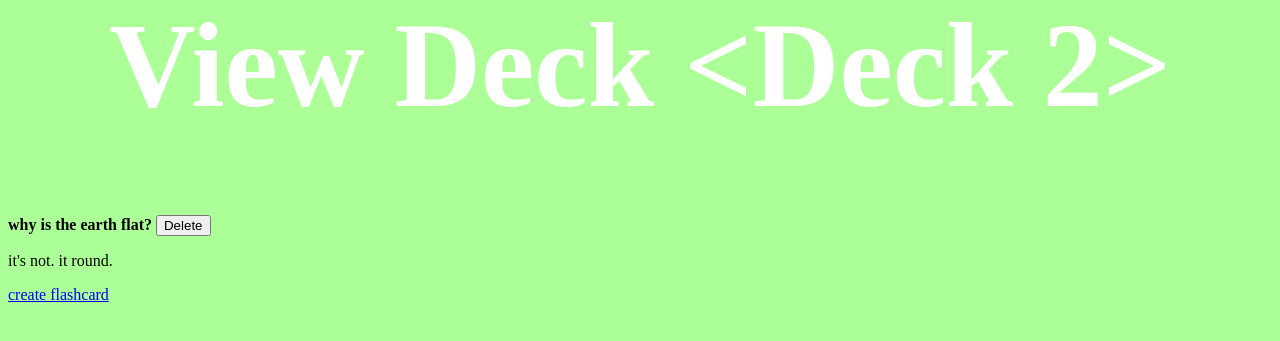
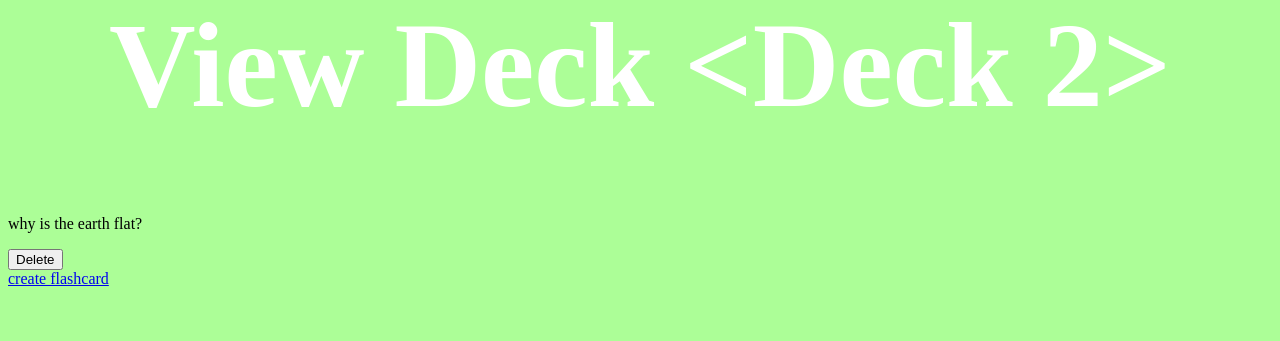
Before and after one commit to MichaelVanderputten/ControlHacks, a Flask app: page /flashcards/view_Deck/2 in a window 1280 px wide. Shown: the part 263-604 px from the top of the page. Run offline with Flask 3, Linux system fonts and the light colour scheme; a user stored in the database is signed in.

Commit message:
Added flash card flip

```diff
--- /dev/null
+++ b/app/static/css/FC.css
@@ -0,0 +1,3 @@
+.hidden {
+    display: none;
+  }
--- a/templates/flashCards/view_deck.html
+++ b/templates/flashCards/view_deck.html
@@ -3,7 +3,7 @@
 {% block title %} Create FC {% endblock title %}
 
 {% block head %}
-    <link rel="stylesheet" type="text/css" href="{{ url_for('static', filename='css/home.css') }}">
+    <link rel="stylesheet" type="text/css" href="{{ url_for('static', filename='css/FC.css') }}">
 {% endblock head %}
 
 
@@ -11,11 +11,17 @@
     <h1 style= "margin-top: 200px; text-shadow: 50px, 50px, 65px, #000000;">View Deck {{ deck }}</h1>
 
     {% for flashCard in flashcards %}
-    <strong>{{ flashCard.question }}</strong>
-    <form action="{{ url_for('flash_cards.delete_FlashCard', flashcard_id=flashCard.id, deck_id=deck.id) }}" method="post" style="display:inline;">
-        <button type="submit">Delete</button>
-    </form>
-    <p>{{ flashCard.answer }}</p>
+    <div class="flash-card" onclick="toggleCard(this)">
+        <div class="front">
+            <p>{{ flashCard.question }}</p>
+        </div>
+        <div class="back" style="display: none;">
+            <p>{{ flashCard.answer }}</p>
+        </div>
+        <form action="{{ url_for('flash_cards.delete_FlashCard', flashcard_id=flashCard.id, deck_id=deck.id) }}" method="post" style="display:inline;">
+            <button type="submit">Delete</button>
+        </form>
+    </div>
 {% endfor %}
 
    <a href ="{{ url_for('flash_cards.create_Flash_Cards', deck_id=deck.id) }}">create flashcard</a>
@@ -23,5 +29,18 @@
 {% endblock body %}
 
 {% block scripts %}
+<script>
+    function toggleCard(flashCard) {
+    const front = flashCard.querySelector('.front');
+    const back = flashCard.querySelector('.back');
 
+    if (front.style.display === 'none') {
+        front.style.display = 'block';
+        back.style.display = 'none';
+    } else {
+        front.style.display = 'none';
+        back.style.display = 'block';
+    }
+}
+</script>
 {% endblock scripts %}
```
Also changed, not shown: instance/database.db.
